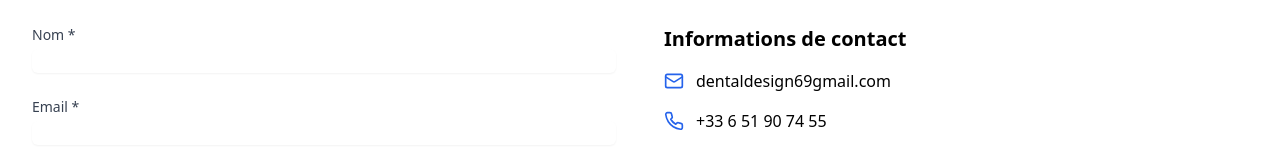
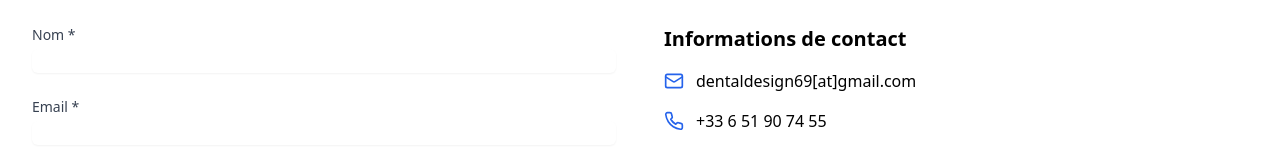
Before and after one commit to HotTeaDrink/hotteadrink.github.io, a React (Vite) app: page / in a window 1280 px wide. Shown: the part 4315-4475 px from the top of the page. Built offline with nearby package versions, Linux system fonts and the light colour scheme.

Commit message:
typo email

```diff
--- a/src/App.tsx
+++ b/src/App.tsx
@@ -402,8 +402,8 @@ function App() {
                 <div className="space-y-4">
                   <div className="flex items-center">
                     <Mail className="h-5 w-5 text-blue-600 mr-3" />
-                    <a href='mailto:dentaldesign69gmail.com'>
-                      <span>dentaldesign69gmail.com</span>
+                    <a href='mailto:dentaldesign69@gmail.com'>
+                      <span>dentaldesign69[at]gmail.com</span>
                     </a>
                   </div>
                   <div className="flex items-center">
```
